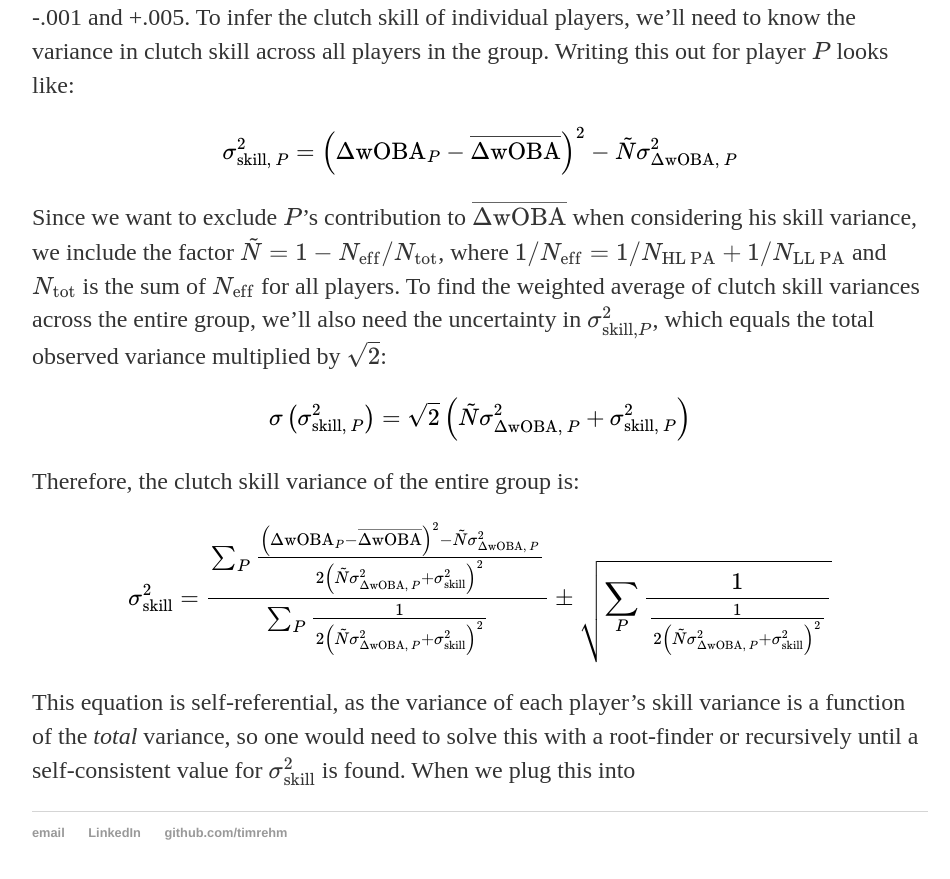
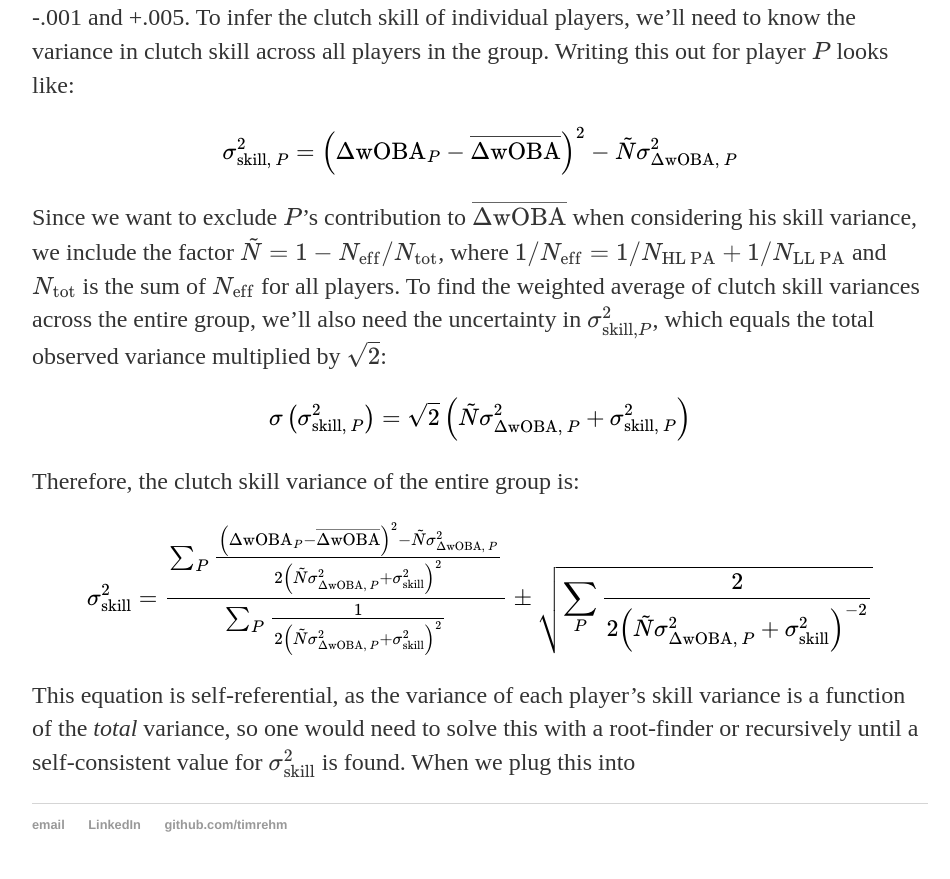
Before and after one commit to timrehm/timrehm.github.io, a Jekyll site: the page built from _posts/2026-5-24-leverage.md, in a window 1280 px wide and 900 px high, scrolled down 6878 px. Shown: the top 879 px of the window, without its empty margins (160-1110 px from the left). Built offline with Jekyll 4.4.1, drawn with Linux system fonts in a browser that asks for light colours.

Commit message:
Update 2026-5-24-leverage.md

```diff
--- a/_posts/2026-5-24-leverage.md
+++ b/_posts/2026-5-24-leverage.md
@@ -108,7 +108,7 @@
 Therefore, the clutch skill variance of the entire group is:
 
 $$
-\Large \sigma_{\mathrm{skill}}^{2} = \frac{\sum_{P}\frac{\left(\Delta\mathrm{wOBA}_{P}-\overline{\Delta\mathrm{wOBA}}\right)^{2}-\tilde{N}\sigma_{\Delta\mathrm{wOBA}, \ P}^{2}}{2\left(\tilde{N}\sigma_{\Delta\mathrm{wOBA}, \ P}^{2} + \sigma_{\mathrm{skill}}^{2}\right)^{2}}}{\sum_{P}\frac{1}{2\left(\tilde{N}\sigma_{\Delta\mathrm{wOBA}, \ P}^{2} + \sigma_{\mathrm{skill}}^{2}\right)^{2}}} \pm \sqrt{\sum_{P}\frac{1}{\frac{1}{2\left(\tilde{N}\sigma_{\Delta\mathrm{wOBA}, \ P}^{2} + \sigma_{\mathrm{skill}}^{2}\right)^{2}}}}
+\Large \sigma_{\mathrm{skill}}^{2} = \frac{\sum_{P}\frac{\left(\Delta\mathrm{wOBA}_{P}-\overline{\Delta\mathrm{wOBA}}\right)^{2}-\tilde{N}\sigma_{\Delta\mathrm{wOBA}, \ P}^{2}}{2\left(\tilde{N}\sigma_{\Delta\mathrm{wOBA}, \ P}^{2} + \sigma_{\mathrm{skill}}^{2}\right)^{2}}}{\sum_{P}\frac{1}{2\left(\tilde{N}\sigma_{\Delta\mathrm{wOBA}, \ P}^{2} + \sigma_{\mathrm{skill}}^{2}\right)^{2}}} \pm \sqrt{\sum_{P}\frac{2}{2\left(\tilde{N}\sigma_{\Delta\mathrm{wOBA}, \ P}^{2} + \sigma_{\mathrm{skill}}^{2}\right)^{-2}}}
 $$
 
 This equation is self-referential, as the variance of each player's skill variance is a function of the *total* variance, so one would need to solve this with a root-finder or recursively until a self-consistent value for $\sigma_{\mathrm{skill}}^{2}$ is found. When we plug this into
```
